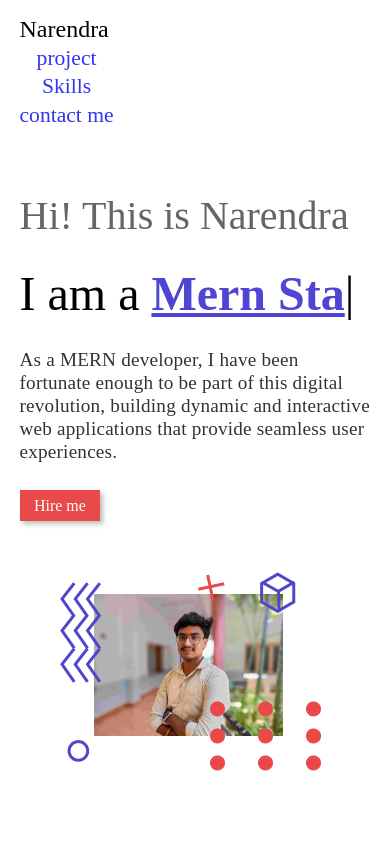
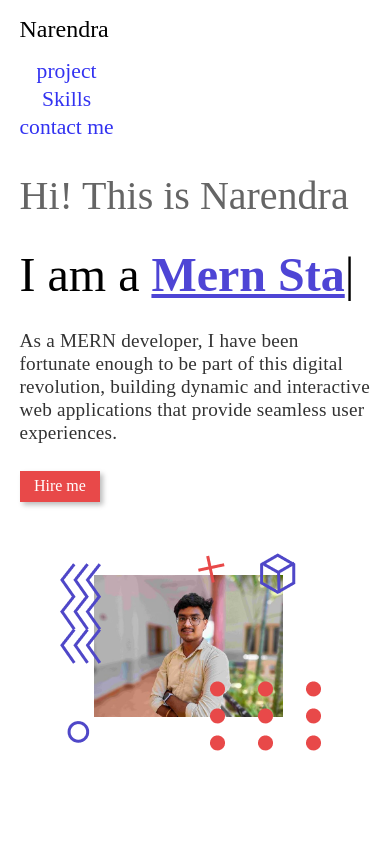
Before and after one commit to Narendra99599/narendra-portfolio, a plain HTML site: page index.html in a window 390 px wide. Shown: the top 844 px of the page. Drawn offline with nearby package versions, Linux system fonts and the light colour scheme.

Commit message:
sevnth  commit

```diff
--- a/style.css
+++ b/style.css
@@ -595,6 +595,11 @@ footer{
 
     .nav-bar{
         align-items: flex-start;
+        gap: 1em;
+    }
+
+    .hero-section{
+        margin-top: 1em;
     }
 
     .nav-items{
```
